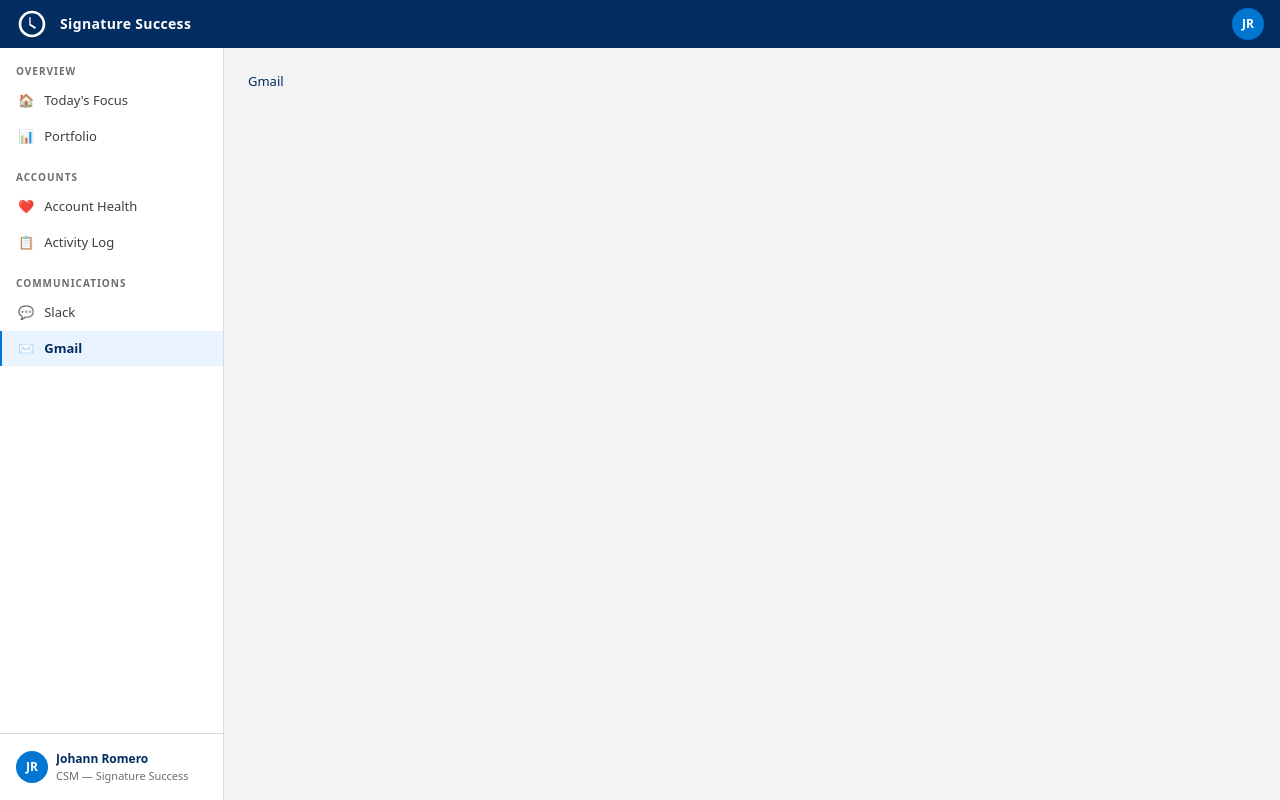
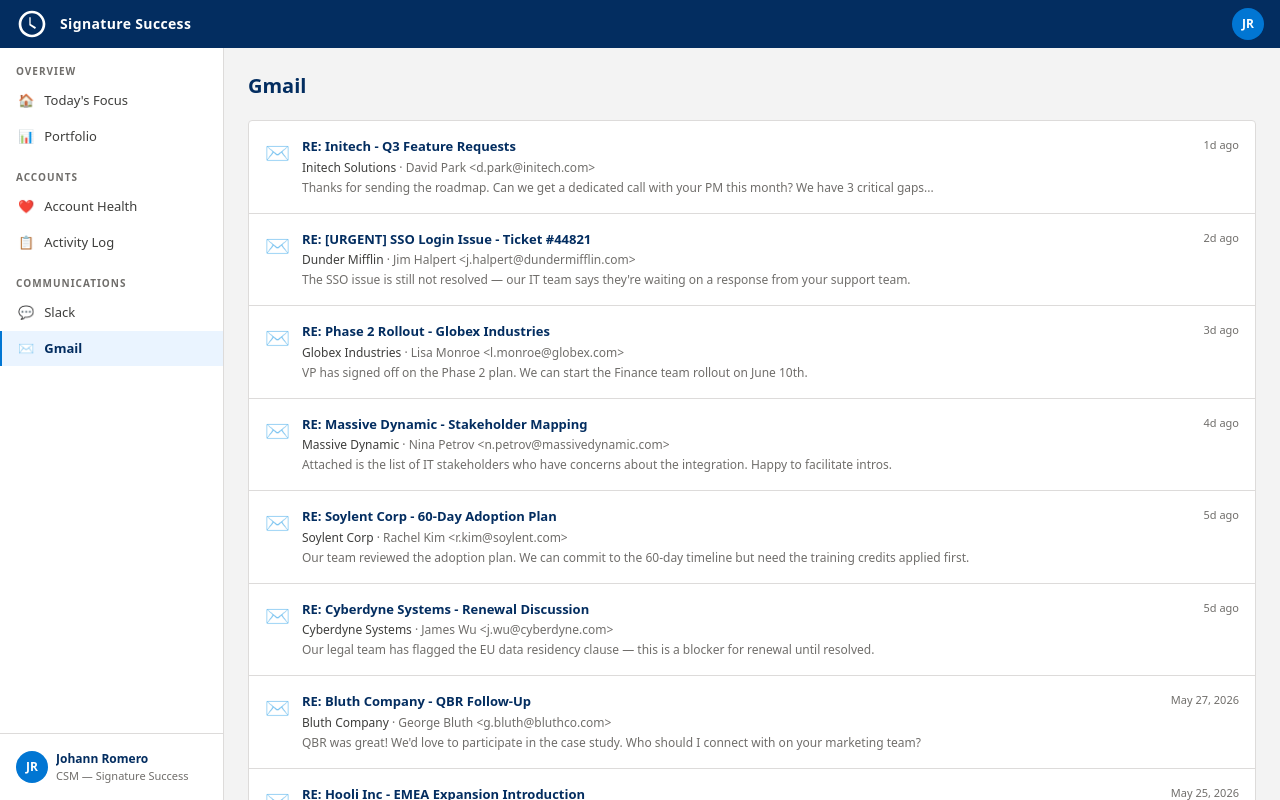
Before and after one commit to johannromero-sfdc/d360-signature-dashboard, a React (Vite) app: page /gmail in a window 1280 px wide. Built offline with nearby package versions, Linux system fonts and the light colour scheme.

Commit message:
feat: implement Slack and Gmail pages with expandable thread previews

```diff
--- a/src/pages/GmailPage.tsx
+++ b/src/pages/GmailPage.tsx
@@ -1 +1,52 @@
-export function GmailPage() { return <div>Gmail</div> }
+import { useState } from 'react'
+import { getRecentComms, getAccountName } from '../lib/data'
+import { relativeTime } from '../lib/utils'
+
+export function GmailPage() {
+  const [expanded, setExpanded] = useState<string | null>(null)
+  const threads = getRecentComms('gmail')
+
+  return (
+    <div className="space-y-5">
+      <h1 className="text-xl font-bold text-[#032D60]">Gmail</h1>
+
+      <div className="bg-white border border-[#DDDBDA] rounded-[4px] divide-y divide-[#DDDBDA]">
+        {threads.map(t => (
+          <div key={t.id}>
+            <button
+              className="w-full flex items-start gap-3 p-4 hover:bg-[#F3F3F3] text-left"
+              onClick={() => setExpanded(expanded === t.id ? null : t.id)}
+            >
+              <span className="text-xl mt-0.5">✉️</span>
+              <div className="flex-1 min-w-0">
+                <div className="flex items-center gap-2 mb-0.5">
+                  <span className="text-[13px] font-semibold text-[#032D60]">{t.channel}</span>
+                </div>
+                <p className="text-[12px] text-[#706E6B]">
+                  <span className="font-medium text-[#3E3E3C]">{getAccountName(t.accountId)}</span> · {t.sender}
+                </p>
+                <p className="text-[12px] text-[#706E6B] truncate mt-0.5">{t.preview}</p>
+              </div>
+              <span className="text-[11px] text-[#706E6B] shrink-0">{relativeTime(t.timestamp)}</span>
+            </button>
+            {expanded === t.id && (
+              <div className="bg-[#F3F3F3] px-14 py-3 border-t border-[#DDDBDA]">
+                <p className="text-[12px] text-[#706E6B] mb-2 font-semibold">THREAD PREVIEW</p>
+                <div className="space-y-2">
+                  <div className="flex gap-2">
+                    <span className="font-semibold text-[12px] text-[#032D60] w-40 shrink-0">{t.sender}</span>
+                    <span className="text-[12px] text-[#3E3E3C]">{t.preview}</span>
+                  </div>
+                  <div className="flex gap-2">
+                    <span className="font-semibold text-[12px] text-[#032D60] w-40 shrink-0">You</span>
+                    <span className="text-[12px] text-[#706E6B] italic">Full thread available after Gmail integration (phase 2)</span>
+                  </div>
+                </div>
+              </div>
+            )}
+          </div>
+        ))}
+      </div>
+    </div>
+  )
+}
--- a/src/pages/SlackPage.tsx
+++ b/src/pages/SlackPage.tsx
@@ -1 +1,52 @@
-export function SlackPage() { return <div>Slack</div> }
+import { useState } from 'react'
+import { getRecentComms, getAccountName } from '../lib/data'
+import { relativeTime } from '../lib/utils'
+
+export function SlackPage() {
+  const [expanded, setExpanded] = useState<string | null>(null)
+  const threads = getRecentComms('slack')
+
+  return (
+    <div className="space-y-5">
+      <h1 className="text-xl font-bold text-[#032D60]">Slack</h1>
+
+      <div className="bg-white border border-[#DDDBDA] rounded-[4px] divide-y divide-[#DDDBDA]">
+        {threads.map(t => (
+          <div key={t.id}>
+            <button
+              className="w-full flex items-start gap-3 p-4 hover:bg-[#F3F3F3] text-left"
+              onClick={() => setExpanded(expanded === t.id ? null : t.id)}
+            >
+              <span className="text-xl mt-0.5">💬</span>
+              <div className="flex-1 min-w-0">
+                <div className="flex items-center gap-2 mb-0.5">
+                  <span className="text-[13px] font-semibold text-[#032D60]">{t.channel}</span>
+                  <span className="text-[11px] text-[#706E6B]">· {getAccountName(t.accountId)}</span>
+                </div>
+                <p className="text-[12px] text-[#706E6B] truncate">
+                  <span className="font-medium text-[#3E3E3C]">{t.sender}:</span> {t.preview}
+                </p>
+              </div>
+              <span className="text-[11px] text-[#706E6B] shrink-0">{relativeTime(t.timestamp)}</span>
+            </button>
+            {expanded === t.id && (
+              <div className="bg-[#F3F3F3] px-14 py-3 border-t border-[#DDDBDA]">
+                <p className="text-[12px] text-[#706E6B] mb-2 font-semibold">THREAD PREVIEW</p>
+                <div className="space-y-2">
+                  <div className="flex gap-2">
+                    <span className="font-semibold text-[12px] text-[#032D60] w-32 shrink-0">{t.sender}</span>
+                    <span className="text-[12px] text-[#3E3E3C]">{t.preview}</span>
+                  </div>
+                  <div className="flex gap-2">
+                    <span className="font-semibold text-[12px] text-[#032D60] w-32 shrink-0">You</span>
+                    <span className="text-[12px] text-[#706E6B] italic">Full thread available after Slack integration (phase 2)</span>
+                  </div>
+                </div>
+              </div>
+            )}
+          </div>
+        ))}
+      </div>
+    </div>
+  )
+}
```
